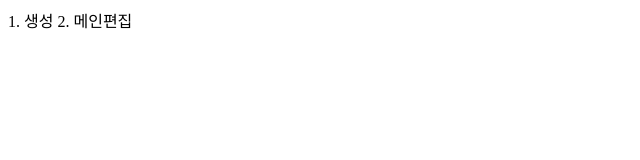
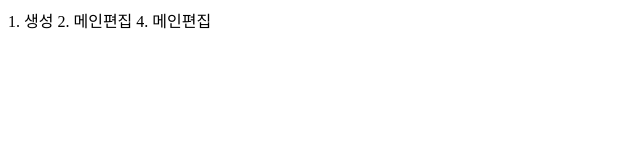
Before and after one commit to byfaith2000/miracle-maker211129, a plain HTML site: page index.html in a window 1280 px wide. Shown: the whole page, without its empty margins (0-640 px from the left). Drawn offline with Linux system fonts and the light colour scheme.

Commit message:
4메인편집

```diff
--- a/index.html
+++ b/index.html
@@ -9,5 +9,6 @@
 <body>
     1. 생성
     2. 메인편집
+    4. 메인편집
 </body>
 </html>
```
